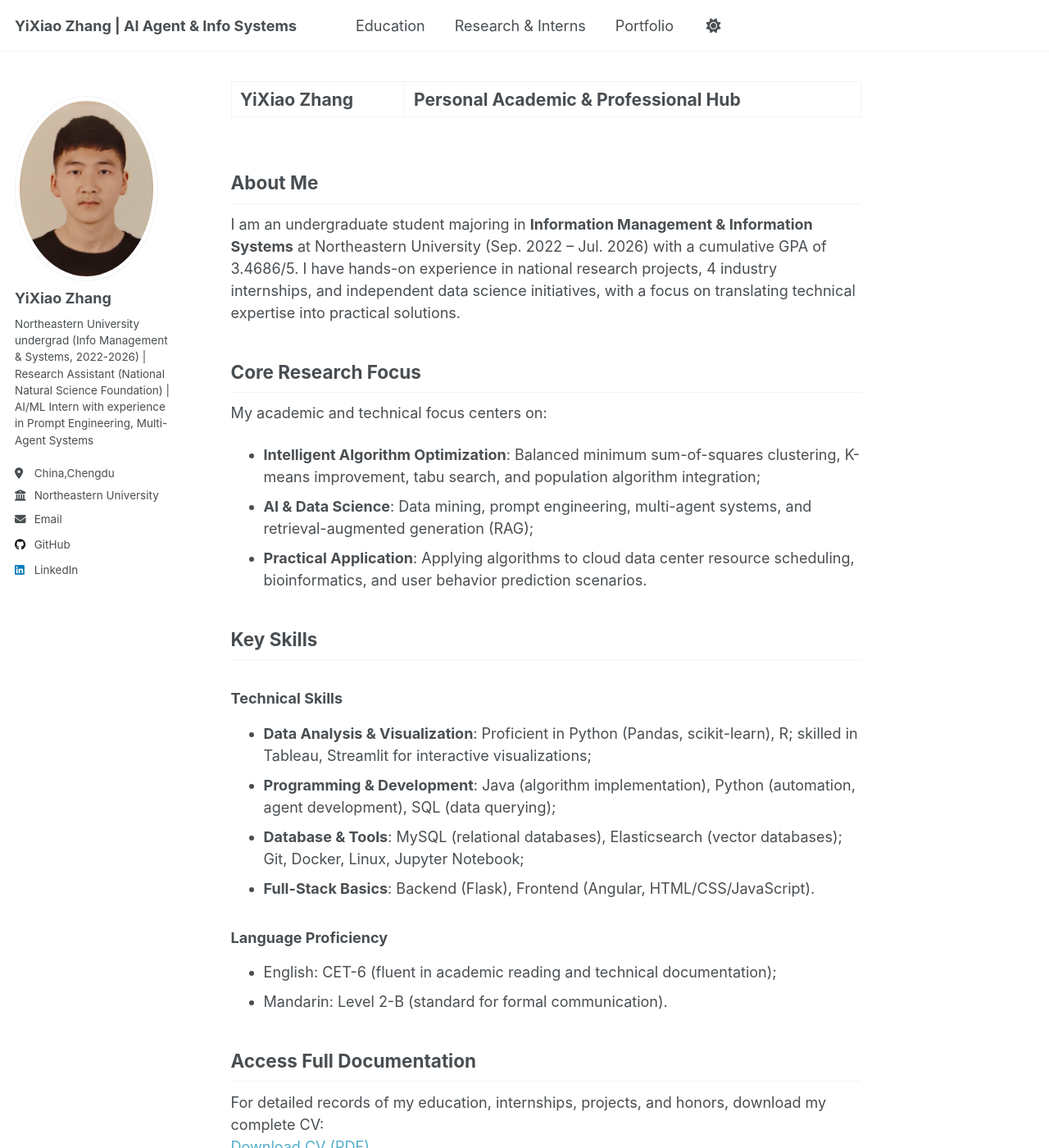
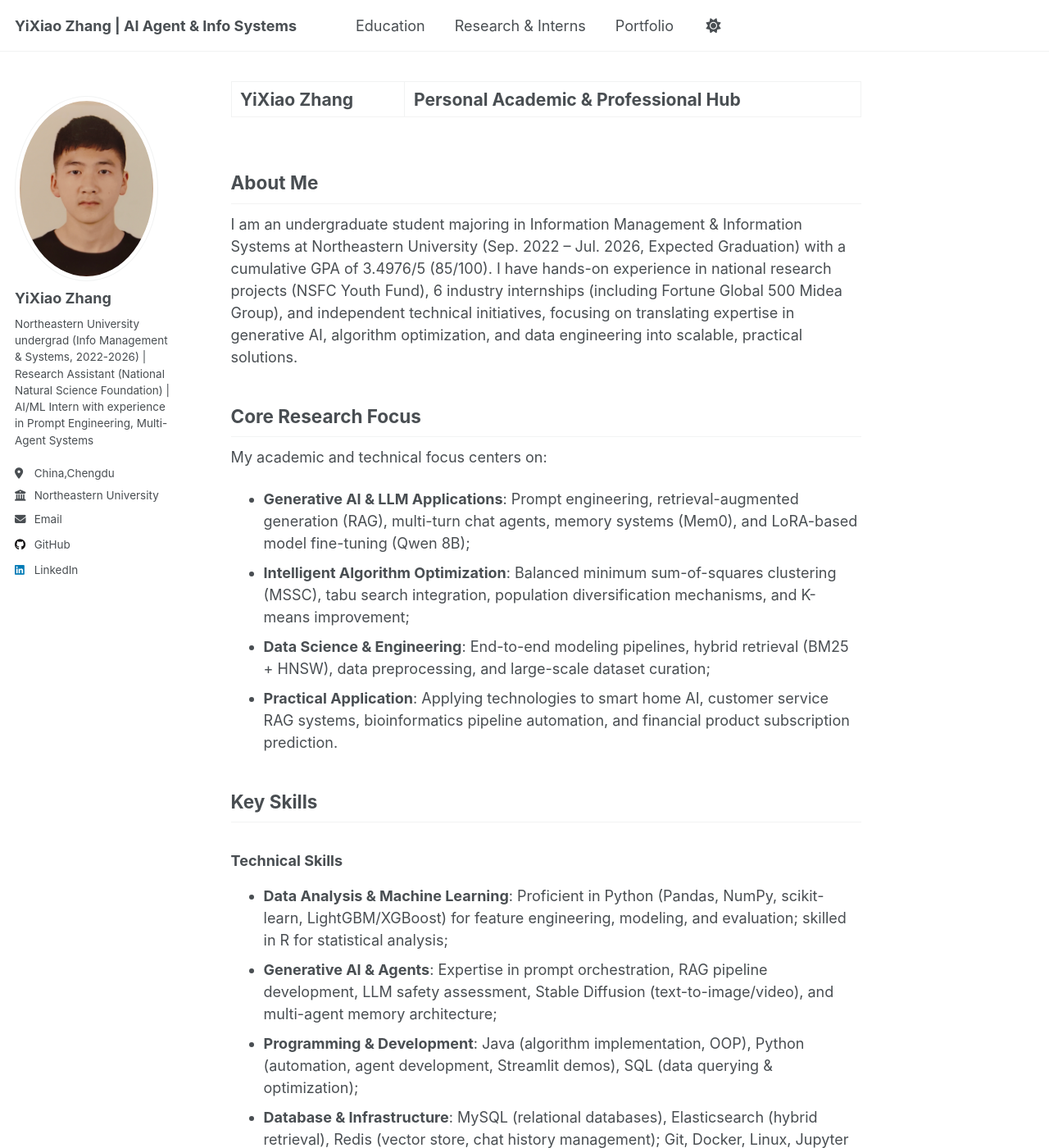
Before and after one commit to kiko022/kiko022.github.io, a Jekyll site: the page built from _pages/about.md, in a window 1280 px wide and 1400 px high. Shown: the whole window at 82% size. Built offline with Jekyll 4.4.1, drawn with Linux system fonts in a browser that asks for light colours; a script that is not in the unit is left out; some of the changed text lies outside the part shown.

Commit message:
Update about.md

```diff
--- a/_pages/about.md
+++ b/_pages/about.md
@@ -5,28 +5,29 @@
 ---
 
 ## About Me
-I am an undergraduate student majoring in **Information Management & Information Systems** at Northeastern University (Sep. 2022 – Jul. 2026) with a cumulative GPA of 3.4686/5. I have hands-on experience in national research projects, 4 industry internships, and independent data science initiatives, with a focus on translating technical expertise into practical solutions.
+I am an undergraduate student majoring in Information Management & Information Systems at Northeastern University (Sep. 2022 – Jul. 2026, Expected Graduation) with a cumulative GPA of 3.4976/5 (85/100). I have hands-on experience in national research projects (NSFC Youth Fund), 6 industry internships (including Fortune Global 500 Midea Group), and independent technical initiatives, focusing on translating expertise in generative AI, algorithm optimization, and data engineering into scalable, practical solutions.
 
 
 ## Core Research Focus
 My academic and technical focus centers on:
-- **Intelligent Algorithm Optimization**: Balanced minimum sum-of-squares clustering, K-means improvement, tabu search, and population algorithm integration;
-- **AI & Data Science**: Data mining, prompt engineering, multi-agent systems, and retrieval-augmented generation (RAG);
-- **Practical Application**: Applying algorithms to cloud data center resource scheduling, bioinformatics, and user behavior prediction scenarios.
+- **Generative AI & LLM Applications**: Prompt engineering, retrieval-augmented generation (RAG), multi-turn chat agents, memory systems (Mem0), and LoRA-based model fine-tuning (Qwen 8B);
+- **Intelligent Algorithm Optimization**: Balanced minimum sum-of-squares clustering (MSSC), tabu search integration, population diversification mechanisms, and K-means improvement;
+- **Data Science & Engineering**: End-to-end modeling pipelines, hybrid retrieval (BM25 + HNSW), data preprocessing, and large-scale dataset curation;
+- **Practical Application**: Applying technologies to smart home AI, customer service RAG systems, bioinformatics pipeline automation, and financial product subscription prediction.
 
 
 ## Key Skills
 ### Technical Skills
-- **Data Analysis & Visualization**: Proficient in Python (Pandas, scikit-learn), R; skilled in Tableau, Streamlit for interactive visualizations;
-- **Programming & Development**: Java (algorithm implementation), Python (automation, agent development), SQL (data querying);
-- **Database & Tools**: MySQL (relational databases), Elasticsearch (vector databases); Git, Docker, Linux, Jupyter Notebook;
-- **Full-Stack Basics**: Backend (Flask), Frontend (Angular, HTML/CSS/JavaScript).
-
-### Language Proficiency
-- English: CET-6 (fluent in academic reading and technical documentation);
-- Mandarin: Level 2-B (standard for formal communication).
+- **Data Analysis & Machine Learning**: Proficient in Python (Pandas, NumPy, scikit-learn, LightGBM/XGBoost) for feature engineering, modeling, and evaluation; skilled in R for statistical analysis;
+- **Generative AI & Agents**: Expertise in prompt orchestration, RAG pipeline development, LLM safety assessment, Stable Diffusion (text-to-image/video), and multi-agent memory architecture;
+- **Programming & Development**: Java (algorithm implementation, OOP), Python (automation, agent development, Streamlit demos), SQL (data querying & optimization);
+- **Database & Infrastructure**: MySQL (relational databases), Elasticsearch (hybrid retrieval), Redis (vector store, chat history management); Git, Docker, Linux, Jupyter Notebook;
+- **Full-Stack & Visualization**: Backend (Flask, SQLAlchemy), Frontend (Angular), Tableau for data visualization, and performance tuning for concurrent systems.
 
 
 ## Access Full Documentation
-For detailed records of my education, internships, projects, and honors, download my complete CV:
-[Download CV (PDF)](/files/CV.pdf)
+- [Download Standard CV (PDF)](/files/CV.pdf) – Standard CV
+- [Download Europass CV (PDF)](/files/Europass.pdf) – Europass format CV
+- [Download Academic Transcript (PDF)](/files/Transcript.pdf) – Complete academic records with GPA conversion statement
+- [Download Portfolio (PDF)](/files/portfolio.pdf) – Visual summaries of technical work
+- [Download Course Descriptions (PDF)](/files/课程描述.pdf) – Detailed course content and learning outcomes
```
